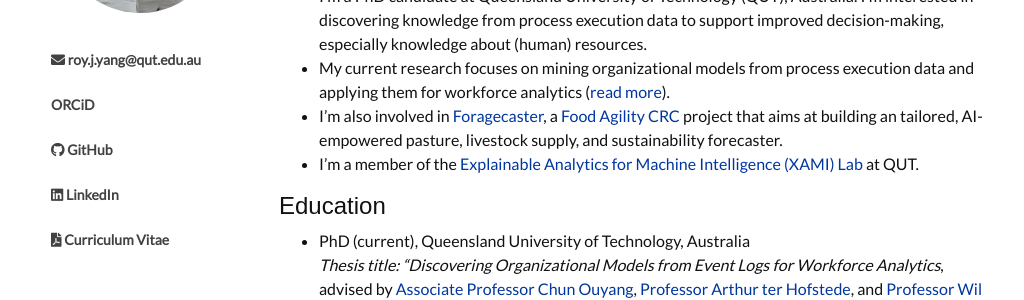
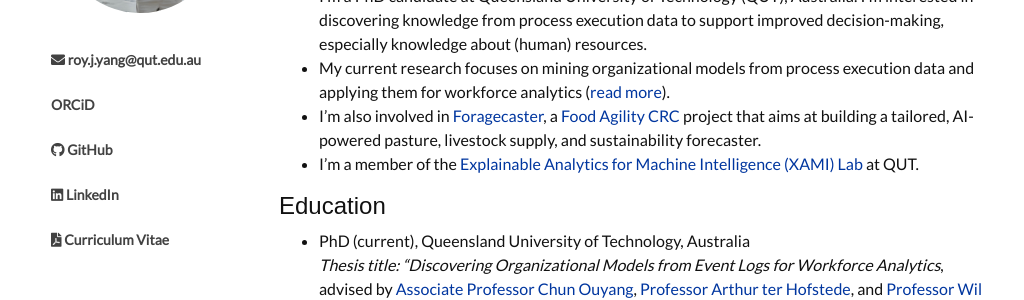
Before and after one commit to roy-jingyang/roy-jingyang.github.io, a Jekyll site: the page built from _pages/about.md, in a window 1280 px wide and 1146 px high. Shown: the part 255-555 px from the top of the window, without its empty margins (128-1152 px from the left). Built offline with Jekyll 4.4.1, drawn with Linux system fonts in a browser that asks for light colours; nearby versions of some CDN libraries; a style sheet for code colours, icons or effects is not loaded.

Commit message:
Amend typos

```diff
--- a/_pages/about.md
+++ b/_pages/about.md
@@ -21,7 +21,7 @@
 
 - I'm a PhD candidate at Queensland University of Technology (QUT), Australia. I'm interested in discovering knowledge from process execution data to support improved decision-making, especially knowledge about (human) resources.
 - My current research focuses on mining organizational models from process execution data and applying them for workforce analytics ([read more](./research)).
-- I'm also involved in [Foragecaster](https://www.agriwebb.com/video/webinar-introducing-foragecaster/), a [Food Agility CRC](https://www.foodagility.com) project that aims at building an tailored, AI-empowered pasture, livestock supply, and sustainability forecaster.
+- I'm also involved in [Foragecaster](https://www.agriwebb.com/video/webinar-introducing-foragecaster/), a [Food Agility CRC](https://www.foodagility.com) project that aims at building a tailored, AI-powered pasture, livestock supply, and sustainability forecaster.
 - I'm a member of the [Explainable Analytics for Machine Intelligence (XAMI) Lab](https://www.xami-lab.org/) at QUT.
 
 #### Education
```
